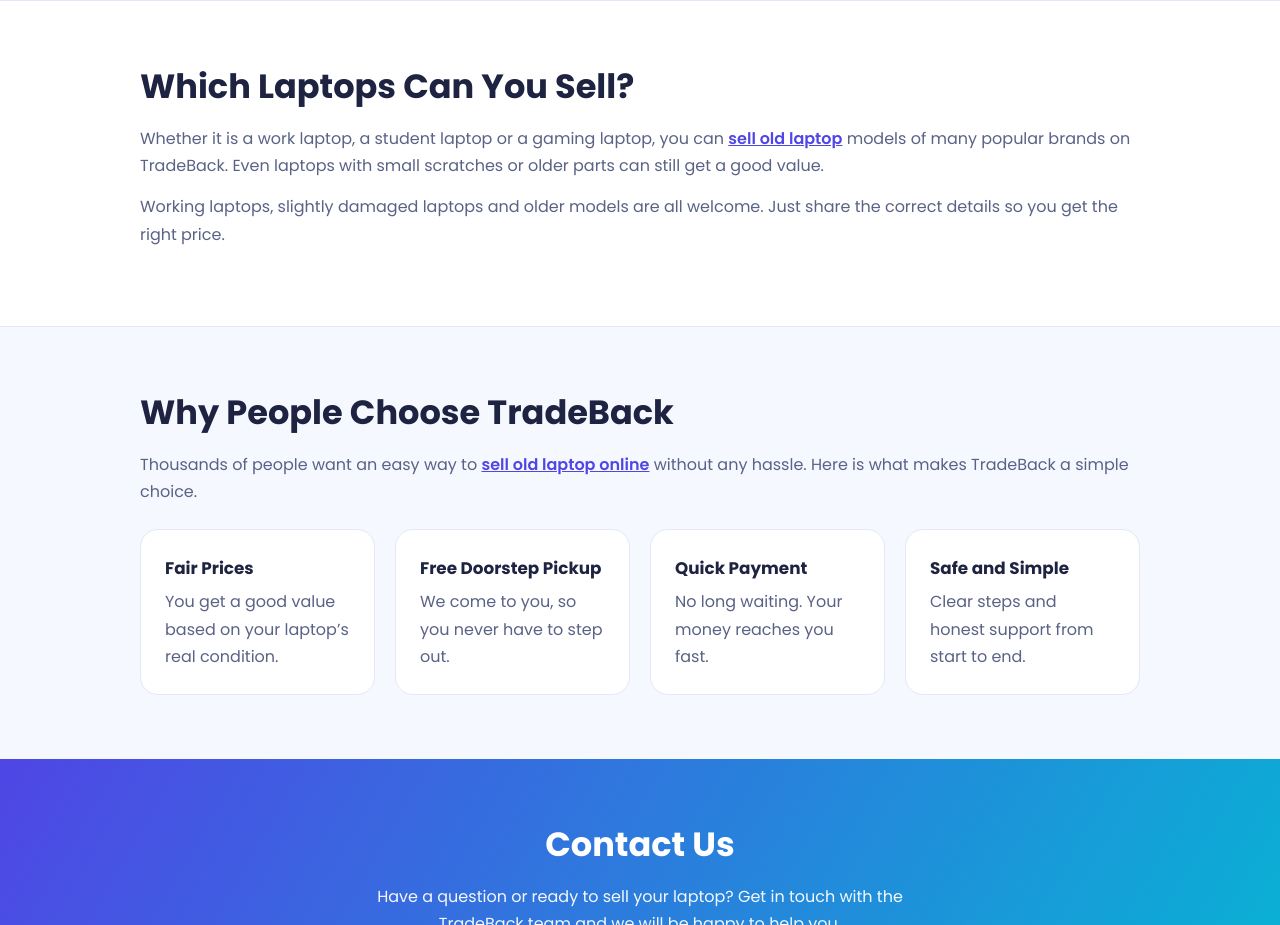
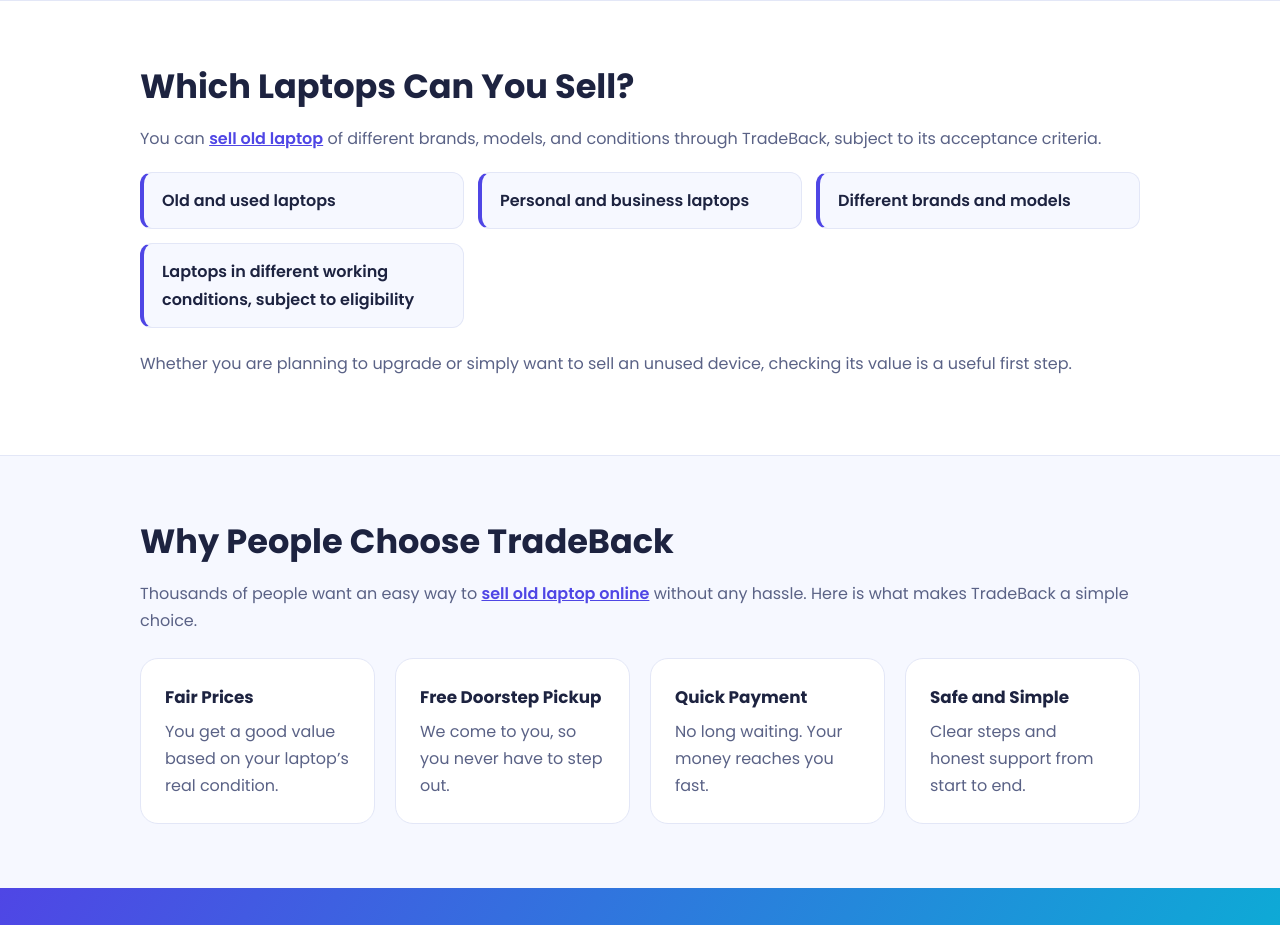
Before and after one commit to trade-back/sell-old-laptop-online, a plain HTML site: page index.html in a window 1280 px wide. Shown: the part 2140-3065 px from the top of the page. Drawn offline with Linux system fonts and the light colour scheme.

Commit message:
Update index.html

```diff
--- a/index.html
+++ b/index.html
@@ -27,6 +27,8 @@
 a{color:var(--brand);font-weight:600}
 .band{background:var(--card);border-top:1px solid var(--line);border-bottom:1px solid var(--line)}
 .mid{width:100%;height:auto;max-height:520px;object-fit:cover;border-radius:24px;display:block;box-shadow:0 20px 50px rgba(79,70,229,.25)}
+.list{list-style:none;display:grid;grid-template-columns:repeat(auto-fit,minmax(240px,1fr));gap:14px;margin:20px 0 22px}
+.list li{background:var(--bg);border:1px solid var(--line);border-left:4px solid var(--brand);border-radius:12px;padding:14px 18px;color:var(--text);font-weight:600}
 .grid{display:grid;grid-template-columns:repeat(auto-fit,minmax(220px,1fr));gap:20px;margin-top:24px}
 .card{background:var(--card);border:1px solid var(--line);border-radius:18px;padding:24px}
 .band .card{background:var(--bg)}
@@ -83,8 +85,14 @@
 <section class="band">
   <div class="wrap">
     <h2>Which Laptops Can You Sell?</h2>
-    <p>Whether it is a work laptop, a student laptop or a gaming laptop, you can <a href="https://tradeback.in/sell/old-laptop">sell old laptop</a> models of many popular brands on TradeBack. Even laptops with small scratches or older parts can still get a good value.</p>
-    <p>Working laptops, slightly damaged laptops and older models are all welcome. Just share the correct details so you get the right price.</p>
+    <p>You can <a href="https://tradeback.in/sell/old-laptop">sell old laptop</a> of different brands, models, and conditions through TradeBack, subject to its acceptance criteria.</p>
+    <ul class="list">
+      <li>Old and used laptops</li>
+      <li>Personal and business laptops</li>
+      <li>Different brands and models</li>
+      <li>Laptops in different working conditions, subject to eligibility</li>
+    </ul>
+    <p>Whether you are planning to upgrade or simply want to sell an unused device, checking its value is a useful first step.</p>
   </div>
 </section>
 
```
